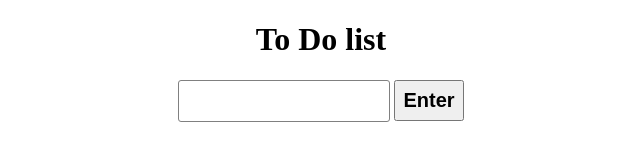
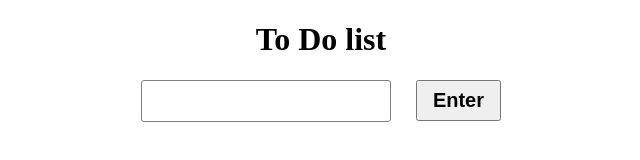
Before and after one commit to Aneckon/To-Do-List, a plain HTML site: page index.html in a window 1280 px wide. Shown: the whole page, without its empty margins (319-959 px from the left). Drawn offline with Linux system fonts and the light colour scheme.

Commit message:
Add files via upload

```diff
--- a/index.html
+++ b/index.html
@@ -9,18 +9,22 @@
 </head>
 
 <style>
+  * {
+    box-sizing: border-box;
+  }
+
   input {
     padding: 5px;
     border-radius: 3px;
     border: gray 1px solid;
-    max-width: 200px;
+    max-width: 250px;
     width: 100%;
-    height: 30px;
+    height: 42px;
     font-size: 20px;
   }
 
   button {
-    padding: 7px;
+    padding: 7px 15px;
     font-size: 20px;
     font-weight: bold;
   }
@@ -34,6 +38,16 @@
     font-weight: bold;
     font-size: 20px;
     text-align: left;
+    display: flex;
+    align-items: center;
+    justify-content: space-between;
+    width: 100%;
+  }
+
+  .form {
+    display: flex;
+    align-items: center;
+    justify-content: space-between;
   }
 
   #list {
@@ -56,6 +70,8 @@
   }
 
   li {
+    padding: 10px;
+    border: 1px solid gray;
     margin-top: 10px;
   }
 
@@ -64,7 +80,7 @@
     width: 100%;
     margin: 0 auto;
     text-align: center;
-    padding: 0px 10px;
+    padding: 0px 20px;
   }
 
   img {
```
